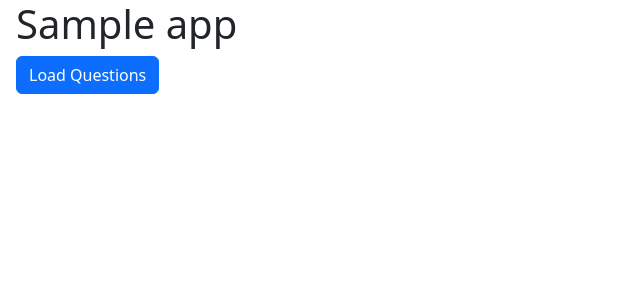
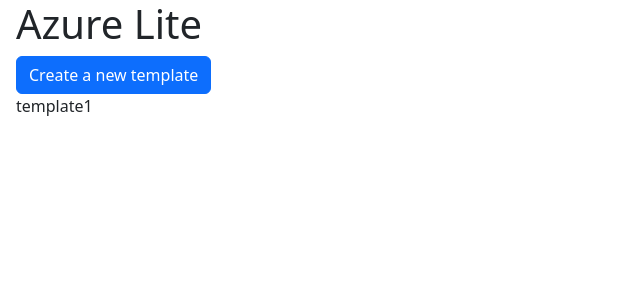
Before and after one commit to pinich/AZLite, an Angular app in the folder client/: page /home in a window 1280 px wide. Shown: the top 300 px of the page, without its empty margins (0-640 px from the left). Built offline with nearby package versions, Linux system fonts and the light colour scheme.

Commit message:
Add template

```diff
--- a/client/src/app/components/main/main.component.html
+++ b/client/src/app/components/main/main.component.html
@@ -1,6 +1,17 @@
 <div class="mainCLS">
-  <h1>Sample app</h1>
+  <h1>Azure Lite</h1>
   <div>
-    <button class="btn btn-primary" (click)="getQuestions()">Load Questions</button>
+    <a class="btn btn-primary" routerLink="/quiz">Create a new template</a>
+  </div>
+  <div *ngIf="templates && templates.length > 0">
+    <div *ngFor="let template of templates" (click)="templateClick(template)" >
+      {{template.title}}
+    </div>
+  </div>
+  <div *ngIf="selectedTemplate">
+    <h3>{{selectedTemplate.title}}</h3>
+    <p>{{selectedTemplate.description}}</p>
+    <img [src] = "selectedTemplate.image"/>
+    <button class="btn btn-primary"> Download template file</button>
   </div>
 </div>
--- a/client/src/app/components/main/main.component.ts
+++ b/client/src/app/components/main/main.component.ts
@@ -1,5 +1,5 @@
 import { Component, OnInit } from '@angular/core';
-import { IQuestion } from '../../models/IQuestion';
+import { ITemplate } from '../../models/ITemplate';
 import { MainService } from '../../services/main.service';
 
 @Component({
@@ -7,17 +7,19 @@ import { MainService } from '../../services/main.service';
   templateUrl: './main.component.html',
   styleUrls: ['./main.component.scss']
 })
-export class MainComponent {
+export class MainComponent implements OnInit {
 
-  questions:IQuestion[]=[];
+  templates:ITemplate[]=[];
+  selectedTemplate!:ITemplate;
   constructor(private srv: MainService) { }
 
-
-  getQuestions(){
-    this.srv.getQuestionsList().subscribe(res =>{
-      this.questions = res;
+  ngOnInit(): void {
+    this.srv.getTemplatesList().subscribe(res =>{
+      this.templates = res;
     })
   }
 
-
+  templateClick(template : ITemplate): void{
+    this.selectedTemplate = template;
+  }
 }
--- a/client/src/app/components/quiz/quiz.component.html
+++ b/client/src/app/components/quiz/quiz.component.html
@@ -15,6 +15,7 @@
         </div>
       </div>
     </div>
+    <a class="btn btn-secondary" routerLink="/home">Go back to home page</a>
     <button class="btn btn-primary">Submit</button>
   </div>
 </div>
--- /dev/null
+++ b/client/src/app/models/ITemplate.ts
@@ -0,0 +1,7 @@
+export interface ITemplate{
+    id: number,
+    title: string,
+    description: string,
+    image: string,
+    filePath: string
+}
--- a/client/src/app/services/main.service.ts
+++ b/client/src/app/services/main.service.ts
@@ -4,6 +4,7 @@ import { Observable } from 'rxjs';
 
 import { environment } from '../../environments/environment';
 import { IQuestion } from '../models/IQuestion';
+import { ITemplate } from '../models/ITemplate';
 @Injectable({
   providedIn: 'root'
 })
@@ -16,4 +17,9 @@ export class MainService {
     const path = environment.quizDataPath;
     return this.http.get<IQuestion[]>(path);
   }
+
+  public getTemplatesList(): Observable<ITemplate[]> {
+    const path = environment.templateDataPath;
+    return this.http.get<ITemplate[]>(path);
+  }
 }
--- /dev/null
+++ b/client/src/assets/templatesData.json
@@ -0,0 +1,9 @@
+[
+    {
+        "id": 0,
+        "title": "template1",
+        "description": "description",
+        "image": "/assets/images/template1Image.png",
+        "filePath": "/assets/images/template1Image.png"
+    }
+]
--- a/client/src/environments/environment.prod.ts
+++ b/client/src/environments/environment.prod.ts
@@ -1,5 +1,6 @@
 export const environment = {
   production: true,
   serverAPI: 'http://localhost:3000',
-  quizDataPath: '/assets/quizData.json'
+  quizDataPath: '/assets/quizData.json',
+  templateDataPath: '/assets/templatesData.json'
 };
--- a/client/src/environments/environment.ts
+++ b/client/src/environments/environment.ts
@@ -5,7 +5,8 @@
 export const environment = {
   production: false,
   serverAPI: 'http://localhost:3000',
-  quizDataPath: '/assets/quizData.json'
+  quizDataPath: '/assets/quizData.json',
+  templateDataPath: '/assets/templatesData.json'
 };
 
 /*
```
Also changed, not shown: client/src/assets/images/template1Image.png (added).
